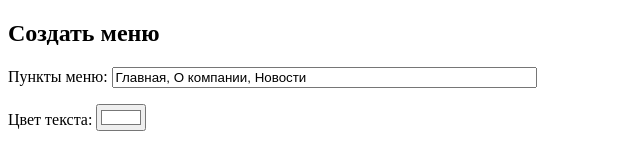
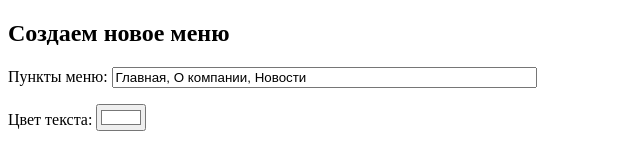
Before and after one commit to Predobrey/myproj, a plain HTML site: page index.html in a window 1280 px wide. Shown: the top 145 px of the page, without its empty margins (0-640 px from the left). Drawn offline with Linux system fonts and the light colour scheme.

Commit message:
изменение

```diff
--- a/index.html
+++ b/index.html
@@ -25,7 +25,7 @@
 
 </head>
 <body>
-    <h2>Создать меню</h2>
+    <h2>Создаем новое меню</h2>
     <form name="formMenu">
         <p>Пункты меню: <input type="text" size="50" name="elemMenu" value="Главная, О компании, Новости"></p>
         <p>Цвет текста: <input type="color" name="fColor" value="#ffffff"></p>
```
